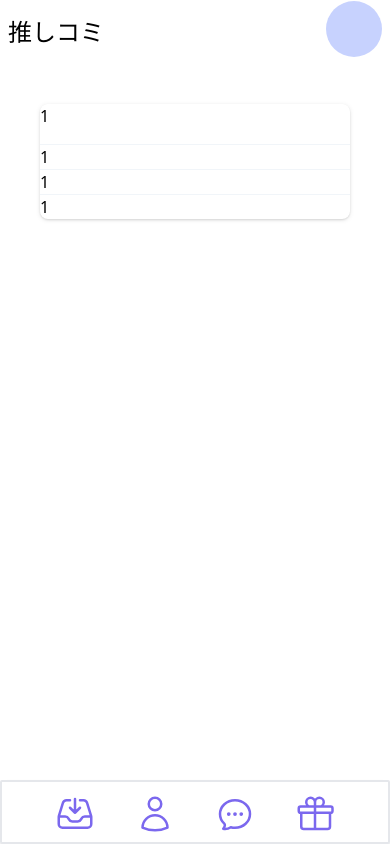
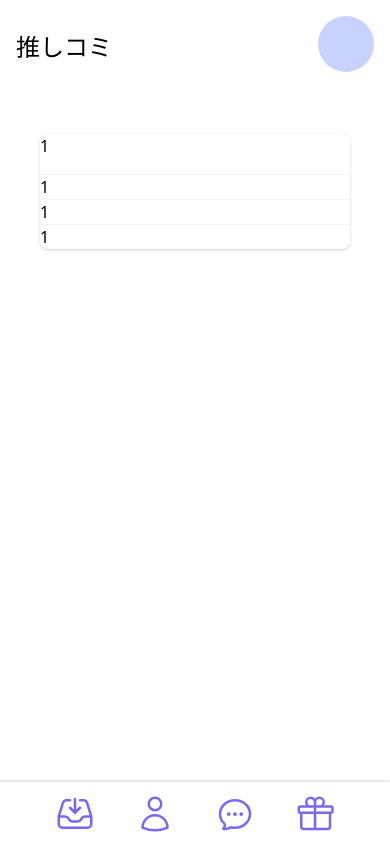
Before and after one commit to cocoide/cms-of-blog, a Next.js app: page / in a window 390 px wide. Shown: the top 844 px of the page. Built offline with nearby package versions, Linux system fonts and the light colour scheme.

Commit message:
change header size and icon

```diff
--- a/components/footer/footer-navi.tsx
+++ b/components/footer/footer-navi.tsx
@@ -7,9 +7,9 @@ const FooterNavi = () => {
   return (
     <>
     <div className="md:hidden
-    h-16  drop-shadow-xl bg-white
+    h-16 bg-white
     inset-x-0 botton-0
-    border-2
+    border-t-2
     rounded-sm">
 
         <div className="gap-10 flex flex-row justify-center pt-3">
--- a/components/header/header.tsx
+++ b/components/header/header.tsx
@@ -6,11 +6,11 @@ import LoginButton from "../button/login-button";
 const Header = () => {
   return (
     <header className="
-    p-2 md:p-10
+    p-4 md:p-10
     flex flex-row
     items-center
 
-    h-16 bg-white
+    h-18 bg-white
     inset-x-0 botton-0
     "
     >
```
